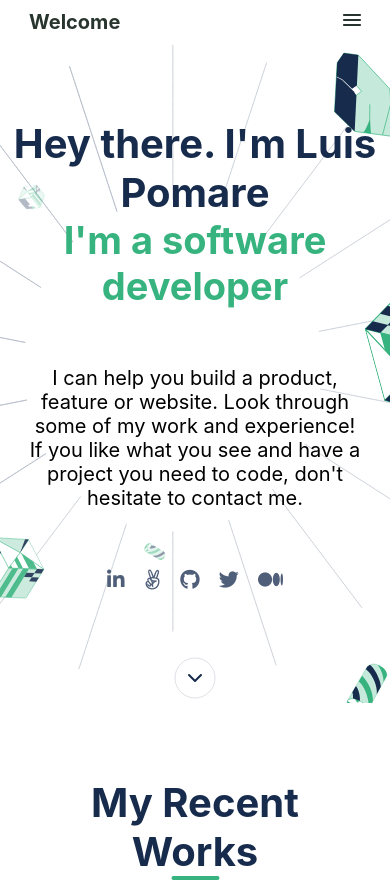
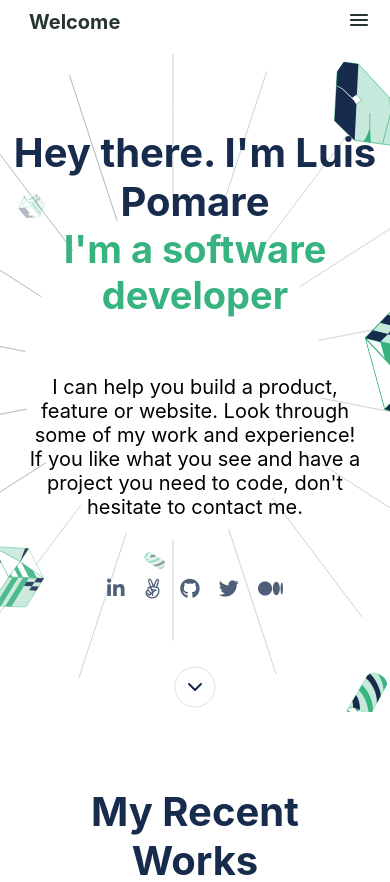
Before and after one commit to luis-pomare/Portfolio, a React (Create React App) app: page / in a window 390 px wide. Shown: the top 882 px of the page. Built offline with nearby package versions, Linux system fonts and the light colour scheme.

Commit message:
Add responsiveness to sticky meny

```diff
--- a/src/styles/style-1080.css
+++ b/src/styles/style-1080.css
@@ -7,6 +7,7 @@
     background-position-x: center;
     width: 100%;
     padding-bottom: 180px;
+    margin-top: 0;
   }
 
   .toolbar {
--- a/src/styles/style.css
+++ b/src/styles/style.css
@@ -12,11 +12,17 @@ body {
 }
 
 .toolbar {
+  top: 0;
+  left: 0;
+  width: 87vw;
+  position: fixed;
   display: flex;
   justify-content: space-between;
   padding: 29px;
   padding-top: 10px;
   padding-bottom: 10px;
+  background-color: #fff;
+  z-index: 5;
 }
 
 .toolbar-text {
@@ -39,6 +45,7 @@ header {
 }
 
 #main-header {
+  margin-top: 53px;
   background-image: url('images/header-background.svg');
   background-size: cover;
 }
```
